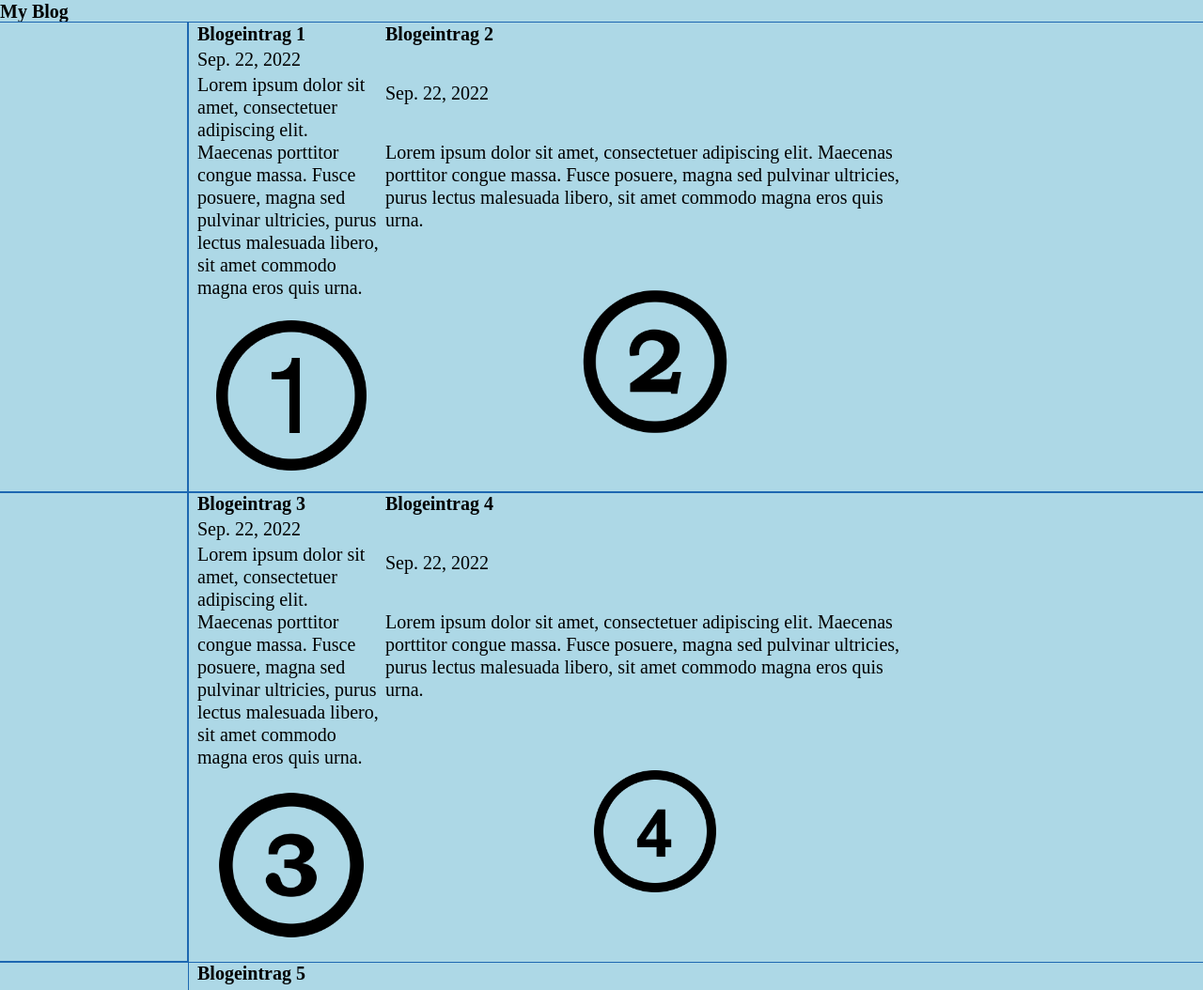
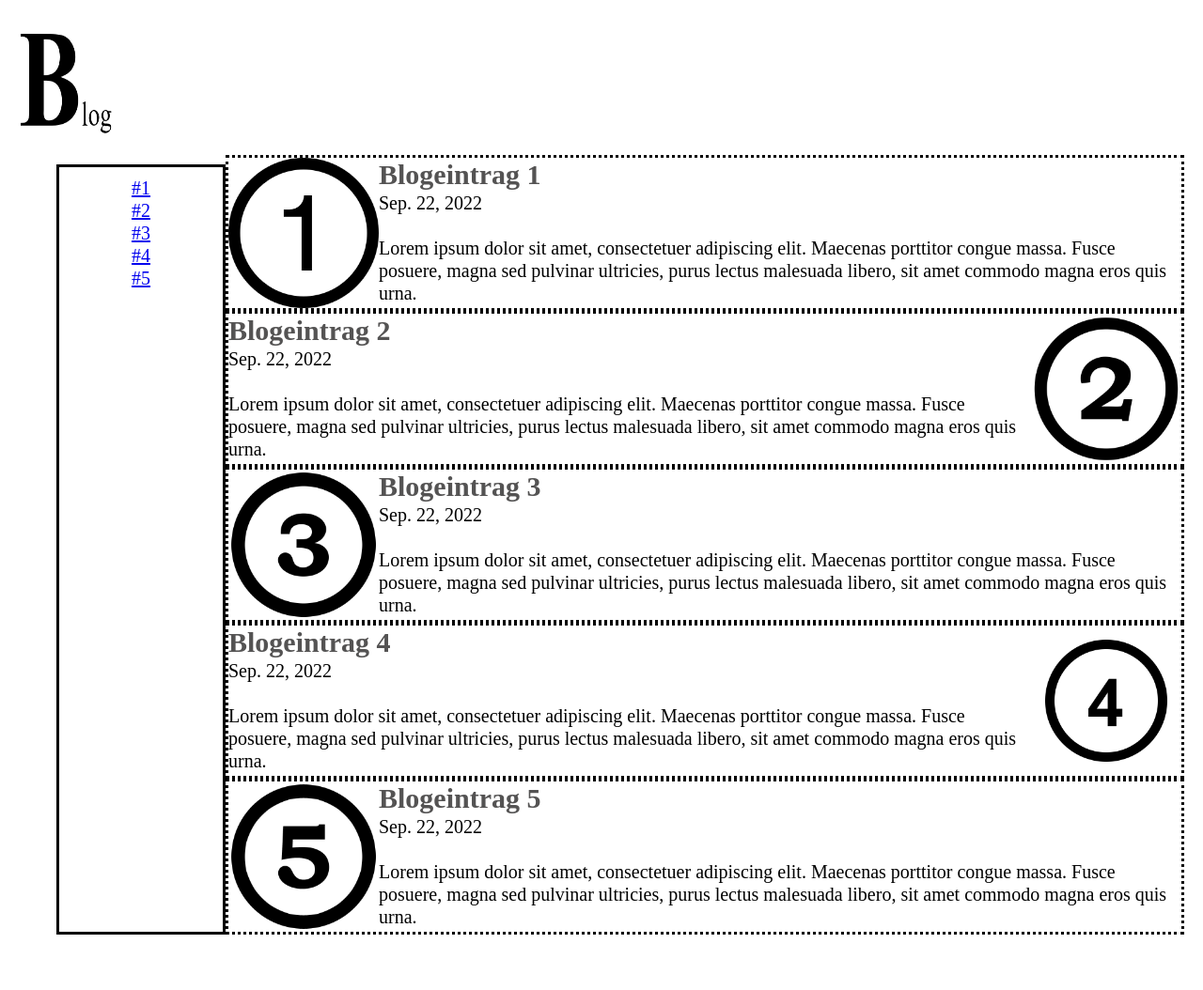
Before and after one commit to mboelz/firstBlog, a website built with Parcel: page index.html in a window 1280 px wide. Shown: the top 1054 px of the page at 94% size. After the commit the page ends 995 px from the top, so only its background shows below. Built offline with nearby package versions, Linux system fonts and the light colour scheme.

Commit message:
secon upload

```diff
--- a/index.html
+++ b/index.html
@@ -4,112 +4,131 @@
 <head>
 	<title>My blog</title>
 	<meta charset="UTF-8" />
-	<link rel="stylesheet" hred="https://fonts.googleapis.com/css?family=Tangerine">
-	<link rel="stylesheet" href="src/reset.css">
-	<!-- <link rel="stylesheet" href="src/debug.css"> -->
-	<link rel="stylesheet" href="src/styles.css">
-	<link rel="stylesheet" href="src/article.css">
-	<link rel="stylesheet" href="src/article-images.css">
-	<style>
-		h1 {
-  text-align: center;
-}
-
-		.picture {
-			display: flex;
-			justify-content: center;
-		}
-
-		.picture img {
-			width: 8rem;
-			height: 8rem;
-			padding: 1rem;
-		}
-
-		article * {
-
-			grid-column: 3/ 4;
-		}
-
-		h2,
-		p {
-			margin-bottom: 2.4rem;
-		}
-
-		a {
-			box-shadow: 0 0.25 black;
-		}
-		main {
-			display: grid;
-			grid-template-columns: 200px 1fr;
-		}
-	</style>
-
+	<link rel="stylesheet" hred="https://fonts.googleapis.com/css?family=Tangerine" />
+	<!-- <link rel="stylesheet" href="src/debug.css" /> -->
+	<link rel="stylesheet" href="src/reset.css" />
+	<link rel="stylesheet" href="src/styles.css" />
 </head>
 
 <body>
-	<div id="app"></div>
-	<script src="src/index.js">
-	</script>
-	<h2>My Blog</h2>
+	<script src="src/index.js"></script>
+	<img src="/src/bb.png" />
+
 
 	<main>
+		<div></div>
+		<div class="overview">
+
+			<div>
+				<a href="#Blogeintrag_1">#1</a>
+			  </div>
+			  <div>
+				<a href="#Blogeintrag_2">#2</a>
+			  </div>
+			  <div>
+				<a href="#Blogeintrag_3">#3</a>
+			  </div>
+			  <div>
+				<a href="#Blogeintrag_4">#4</a>
+			  </div>
+			  <div>
+				<a href="#Blogeintrag_5">#5</a>
+			  </div>
+		</div>
+		<div>
 			<article id="Blogeintrag_1">
-		<h2 class="debug-center"><a href="#Blogeintrag_1">Blogeintrag 1</a></h2>
+				<div class="inner-article">
+					<img src="/src/1.png" />
+					<div>
+						<h2>Blogeintrag 1</h2>
 						<time datetime="09-22-2022"> Sep. 22, 2022</time>
-		<p>Lorem ipsum dolor sit amet, consectetuer adipiscing elit. Maecenas porttitor congue massa. Fusce posuere,
-			magna sed pulvinar ultricies, purus lectus malesuada libero, sit amet commodo magna eros quis urna.</p>
-		<div class="picture">
-			<img src="/src/1.png">
+						</br>
+						</br>
+						<p>
+							Lorem ipsum dolor sit amet, consectetuer adipiscing elit.
+							Maecenas porttitor congue massa. Fusce posuere, magna sed
+							pulvinar ultricies, purus lectus malesuada libero, sit amet
+							commodo magna eros quis urna.
+						</p>
+					</div>
+
 				</div>
 			</article>
+			<article id="Blogeintrag_2">
+				<div class="inner-article">
 
-	<article id="Blogeintrag_2">
-		<h2 class="debug-center"><a href="#Blogeintrag_2">Blogeintrag 2</a></h2>
+					<div>
+						<h2>Blogeintrag 2</h2>
 						<time datetime="09-22-2022"> Sep. 22, 2022</time>
-		<p>Lorem ipsum dolor sit amet, consectetuer adipiscing elit. Maecenas porttitor congue massa. Fusce posuere,
-			magna sed pulvinar ultricies, purus lectus malesuada libero, sit amet commodo magna eros quis urna.</p>
-		<div class="picture">
-			<img src="/src/2.png">
+					</br>
+					</br>
+						<p>
+							Lorem ipsum dolor sit amet, consectetuer adipiscing elit.
+							Maecenas porttitor congue massa. Fusce posuere, magna sed
+							pulvinar ultricies, purus lectus malesuada libero, sit amet
+							commodo magna eros quis urna.
+						</p>
+					</div>
+					<img src="/src/2.png" />
 				</div>
 			</article>
+			<article id="Blogeintrag_3">
+				<div class="inner-article">
+					<img src="/src/3.png" />
+					<div>
+						<h2>Blogeintrag 3</h2>
+						<time datetime="09-22-2022"> Sep. 22, 2022</time>
+						</br>
+						</br>
+						<p>
+							Lorem ipsum dolor sit amet, consectetuer adipiscing elit.
+							Maecenas porttitor congue massa. Fusce posuere, magna sed
+							pulvinar ultricies, purus lectus malesuada libero, sit amet
+							commodo magna eros quis urna.
+						</p>
+					</div>
 
-	<article id="Blogeintrag_3">
-		<h2 class="debug-center"><a href="#Blogeintrag_3">Blogeintrag 3</a></h2>
-		<time datetime="09-22-2022"> Sep. 22, 2022</time>
-		<p>Lorem ipsum dolor sit amet, consectetuer adipiscing elit. Maecenas porttitor congue massa. Fusce posuere,
-			magna sed pulvinar ultricies, purus lectus malesuada libero, sit amet commodo magna eros quis urna.</p>
-		<div class="picture">
-			<img src="/src/3.png">
 				</div>
 			</article>
+			<article id="Blogeintrag_4">
+				<div class="inner-article">
 
-	<article id="Blogeintrag_4">
-		<h2 class="debug-center"><a href="#Blogeintrag_4">Blogeintrag 4</a></h2>
+					<div>
+						<h2>Blogeintrag 4</h2>
 						<time datetime="09-22-2022"> Sep. 22, 2022</time>
-		<p>Lorem ipsum dolor sit amet, consectetuer adipiscing elit. Maecenas porttitor congue massa. Fusce posuere,
-			magna sed pulvinar ultricies, purus lectus malesuada libero, sit amet commodo magna eros quis urna.</p>
-		<div class="picture">
-			<img src="/src/4.png">
+						</br>
+						</br>
+						<p>
+							Lorem ipsum dolor sit amet, consectetuer adipiscing elit.
+							Maecenas porttitor congue massa. Fusce posuere, magna sed
+							pulvinar ultricies, purus lectus malesuada libero, sit amet
+							commodo magna eros quis urna.
+						</p>
+					</div>
+					<img src="/src/4.png" />
 				</div>
 			</article>
+			<article id="Blogeintrag_5">
+				<div class="inner-article">
+					<img src="/src/5.png" />
+					<div>
+						<h2>Blogeintrag 5</h2>
+						<time datetime="09-22-2022"> Sep. 22, 2022</time>
+						</br>
+						</br>
+						<p>
+							Lorem ipsum dolor sit amet, consectetuer adipiscing elit.
+							Maecenas porttitor congue massa. Fusce posuere, magna sed
+							pulvinar ultricies, purus lectus malesuada libero, sit amet
+							commodo magna eros quis urna.
+						</p>
+					</div>
 
-
-	<article>
-		<h2 class="debug-center"><a href="#Blogeintrag_5">Blogeintrag 5</a></h2>
-		<time datetime="09-22-2022"> Sep. 22, 2022</time>
-		<p>Lorem ipsum dolor sit amet, consectetuer adipiscing elit. Maecenas porttitor congue massa. Fusce posuere,
-			magna sed pulvinar ultricies, purus lectus malesuada libero, sit amet commodo magna eros quis urna.</p>
-		<div class="picture">
-			<img src="/src/5.png">
 				</div>
 			</article>
+		</div>
+		<div></div>
 	</main>
 </body>
-<foot>
-about{
-	display: grid;
-	grid-template-columns: 200px 1fr;
-}
-</foot>
+
 </html>
--- a/src/article.css
+++ /dev/null
@@ -1,9 +0,0 @@
-article {
-	display: grid;
-	grid-template-columns: 10px 200px 2fr 1fr 10px;
-						    /* 1 2    3    4    5   6   */
-    outline: 0.5px solid rgb(29, 103, 177);
-	height: 500px;
-	padding: 10px 0;
-    margin: 10px;
-}
--- a/src/reset.css
+++ b/src/reset.css
@@ -5,7 +5,4 @@ body * {
   margin: unset;
   box-sizing: unset;
   padding: unset;
-  font-size: unset;
-  color: unset;
-  text-decoration: unset;
 }
--- a/src/styles.css
+++ b/src/styles.css
@@ -1,8 +1,63 @@
 body {
-  font-family: 'Tangerine', serif;
-  background-color: lightblue;
-  outline: 0.5px solid hsla(210, 60%, 60%, 1)
-  }
-h1 {color: gray;}
-h2 {color: lightgray;}
-p {color: black;}
+  font-family: "Tangerine", serif;
+  background-color: rgb(255, 255, 255);
+  /* outline: 0.5px solid hsla(210, 60%, 60%, 1); */
+
+}
+
+h1 {
+  text-align: center;
+  color: rgb(0, 53, 102);
+  margin: 20px;
+}
+
+h2 {
+  color: rgb(84, 83, 83);
+}
+
+p {
+  color: black;
+}
+
+main {
+  display: grid;
+  grid-template-columns: 40px 200px 1fr 20px;
+}
+
+article {
+  /* outline: 0.5px solid rgb(29, 103, 177); */
+  margin: 10px;
+  padding: 20px 0 20px 40px;
+  border-style: dotted;
+
+}
+
+.overview {
+  margin-left: 20px;
+  margin-top: 10px;
+  /* outline: 0.5px solid rgb(29, 103, 177); */
+  text-align: center;
+  padding: 10px 0;
+  border-style: solid;
+
+}
+
+.inner-article {
+  display: flex;
+  justify-content: space-between;
+}
+
+img {
+  width: 8rem;
+  height: 8rem;
+  padding: 1rem;
+}
+
+h1,
+p {
+  margin-bottom: 2.4rem;
+}
+
+a {
+  box-shadow: 0 0.25 black;
+}
```
Also changed, not shown: src/article-images.css (deleted), src/b.png (added), src/bb.png (added). Lines whose indentation alone changed are shown as unchanged.
